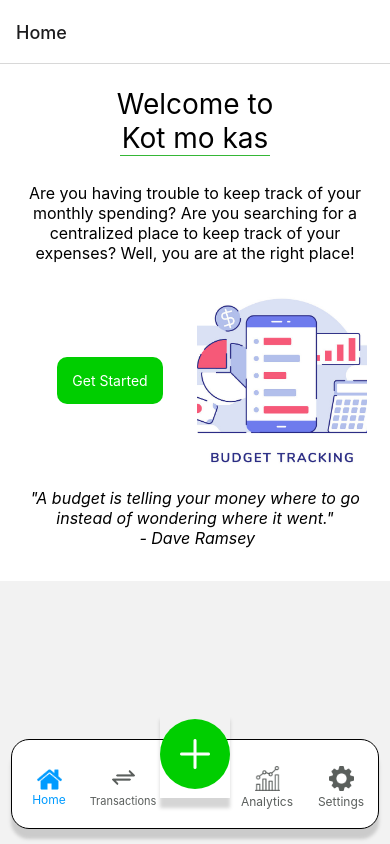
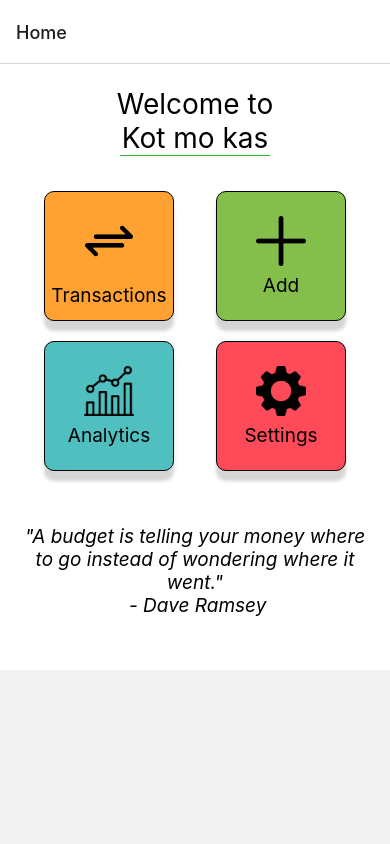
Before and after one commit to WayneA330/Monthly_Budget_Organizer, a React Native app in the folder kot_mo_kas/: screen /Home in a window 390 px wide. Built offline with nearby package versions, Linux system fonts and the light colour scheme.

Commit message:
redone homepage

```diff
--- a/kot_mo_kas/code/components/NavigationBar.js
+++ b/kot_mo_kas/code/components/NavigationBar.js
@@ -68,7 +68,8 @@ const Tabs = () => {
                         />
                         <Text style={{color: focused ? '#009bff' : '#5a5e5c', fontSize: 12}}>Home</Text>
                     </View>
-                )
+                ),
+                tabBarStyle: {display: 'none'}
             }}/>
             <Tab.Screen name='Transactions' component={Transactions} options={{
                 tabBarIcon: ({focused}) => (
--- a/kot_mo_kas/code/screens/Home.js
+++ b/kot_mo_kas/code/screens/Home.js
@@ -3,15 +3,17 @@ import { View, Text, Image, TouchableOpacity, SafeAreaView, ScrollView } from 'r
 import { NavigationContainer } from '@react-navigation/native';
 import { createNativeStackNavigator } from '@react-navigation/native-stack';
 import styles from '../styles/Styles';
-// import budget from '../../assets/budget_pic.jpeg';
 
 export default function HomeScreen({navigation}) {
 
-    const onPress = () => navigation.navigate('Add');
+    const go_transactions = () => navigation.navigate('Transactions');
+    const go_add = () => navigation.navigate('Add');
+    const go_analytics = () => navigation.navigate('Analytics');
+    const go_settings = () => navigation.navigate('Settings');
 
     return(
         <View style={styles.container}>
-            <ScrollView>
+
                 {/* Top */}
                 <View style={styles.top_home}>
                     <Text style={styles.home_title}>
@@ -19,24 +21,74 @@ export default function HomeScreen({navigation}) {
                         Kot mo kas
                     </Text>
                     <View style={styles.hr_home}></View>
-                    <Text style={styles.home_intro}>
-                        Are you having trouble to keep track of your monthly spending? Are you searching for a centralized place to keep track of your expenses? Well, you are at the right place!
-                    </Text>
                 </View>
-                {/* Middle */}
-                <View style={styles.home_pic_container}>
+
+                <View style={[styles.home_display_sections] }>
+                    {/* Button for Transactions */}
                     <TouchableOpacity
-                        style={styles.home_btn}
-                        onPress={onPress}>
-                            <Text style={{color: '#ffffff'}}>Get Started</Text>
+                        style={[styles.home_transactions, styles.shadow]}
+                        onPress={go_transactions}
+                    >
+                        <Image
+                        source={require('../../assets/transaction.png')}
+                        resizeMode='contain'
+                        style={{
+                            width: 70,
+                            height: 70
+                        }}
+                        />
+                        <Text style={{textAlign: 'center', fontSize: 19, marginTop: 8, color: 'black'}}>Transactions</Text>
                     </TouchableOpacity>
-                    <Image source={require('../../assets/budget_pic.jpeg')} style={{width: 170, height: 170}}/>
+                    {/* Button for Add */}
+                    <TouchableOpacity
+                        style={[styles.home_add, styles.shadow]}
+                        onPress={go_add}
+                    >
+                        <Image
+                        source={require('../../assets/plus.png')}
+                        resizeMode='contain'
+                        style={{
+                            width: 50,
+                            height: 50,
+                        }}
+                        />
+                        <Text style={{textAlign: 'center', fontSize: 19, marginTop: 8, color: 'black'}}>Add</Text>
+                    </TouchableOpacity>
+                    {/* Button for Analytics */}
+                    <TouchableOpacity
+                        style={[styles.home_analytics, styles.shadow]}
+                        onPress={go_analytics}
+                    >
+                        <Image
+                        source={require('../../assets/analytics.png')}
+                        resizeMode='contain'
+                        style={{
+                            width: 50,
+                            height: 50
+                        }}
+                        />
+                        <Text style={{textAlign: 'center', fontSize: 19, marginTop: 8, color: 'black'}}>Analytics</Text>
+                    </TouchableOpacity>
+                    {/* Button for Settings */}
+                    <TouchableOpacity
+                        style={[styles.home_settings, styles.shadow]}
+                        onPress={go_settings}
+                    >
+                        <Image
+                        source={require('../../assets/gear.png')}
+                        resizeMode='contain'
+                        style={{
+                            width: 50,
+                            height: 50
+                        }}
+                        />
+                        <Text style={{textAlign: 'center', fontSize: 19, marginTop: 8, color: 'black'}}>Settings</Text>
+                    </TouchableOpacity>
                 </View>
-                {/* Bottom */}
                 <View style={styles.home_bottom}>
-                    <Text style={{fontSize: 16, textAlign: 'center', paddingBottom: 10, fontStyle: 'italic'}}>"A budget is telling your money where to go instead of wondering where it went."{"\n"} - Dave Ramsey</Text>
+                    <Text style={{fontSize: 19, textAlign: 'center', fontStyle: 'italic'}}>"A budget is telling your money where to go instead of wondering where it went."{"\n"} - Dave Ramsey</Text>
                 </View>
-            </ScrollView>
+
         </View>
     );
 }
--- a/kot_mo_kas/code/screens/Settings.js
+++ b/kot_mo_kas/code/screens/Settings.js
@@ -44,7 +44,7 @@ export default function Settings({navigation}) {
                     </View>
                 </Modal>
 
-                <Text style={{fontWeight: 'bold', fontSize: 16, marginBottom: 25, marginTop: 20}}>General</Text>
+                <Text style={{fontWeight: 'bold', fontSize: 16, marginBottom: 25, marginTop: 10}}>General</Text>
                 <TouchableOpacity
                         style={styles.setting_category_btn}
                         onPress={onPress}>
--- a/kot_mo_kas/code/styles/Styles.js
+++ b/kot_mo_kas/code/styles/Styles.js
@@ -47,9 +47,65 @@ const styles = StyleSheet.create({
         alignItems: 'center',
         justifyContent: 'space-between',
     },
+    home_display_sections: {
+        height: 284,
+        display: "flex",
+        flexDirection: 'row',
+        justifyContent: 'space-around',
+        flexWrap: 'wrap'
+        // alignItems: "center"
+    },
+    home_transactions: {
+        borderWidth: 1,
+        height: 130,
+        width: 130,
+        borderRadius: 10,
+        backgroundColor: '#ffa232',
+        display: 'flex',
+        justifyContent:'center',
+        alignItems: 'center',
+        margin: 10,
+        padding: 4
+    },
+    home_add: {
+        borderWidth: 1,
+        height: 130,
+        width: 130,
+        borderRadius: 10,
+        backgroundColor: '#85bf4b',
+        display: 'flex',
+        justifyContent:'center',
+        alignItems: 'center',
+        margin: 10,
+        padding: 4
+    },
+    home_analytics: {
+        borderWidth: 1,
+        height: 130,
+        width: 130,
+        borderRadius: 10,
+        backgroundColor: '#50bfbf',
+        display: 'flex',
+        justifyContent:'center',
+        alignItems: 'center',
+        margin: 10,
+        padding: 4
+    },
+    home_settings: {
+        borderWidth: 1,
+        height: 130,
+        width: 130,
+        borderRadius: 10,
+        backgroundColor: '#ff4a5a',
+        display: 'flex',
+        justifyContent:'center',
+        alignItems: 'center',
+        margin: 10,
+        padding: 4
+    },
     home_bottom: {
-        fontSize: 15,
-        marginTop: 15
+        marginTop: 60,
+        marginBottom: 30
     },
     home_btn: {
         alignItems: 'center',
```
